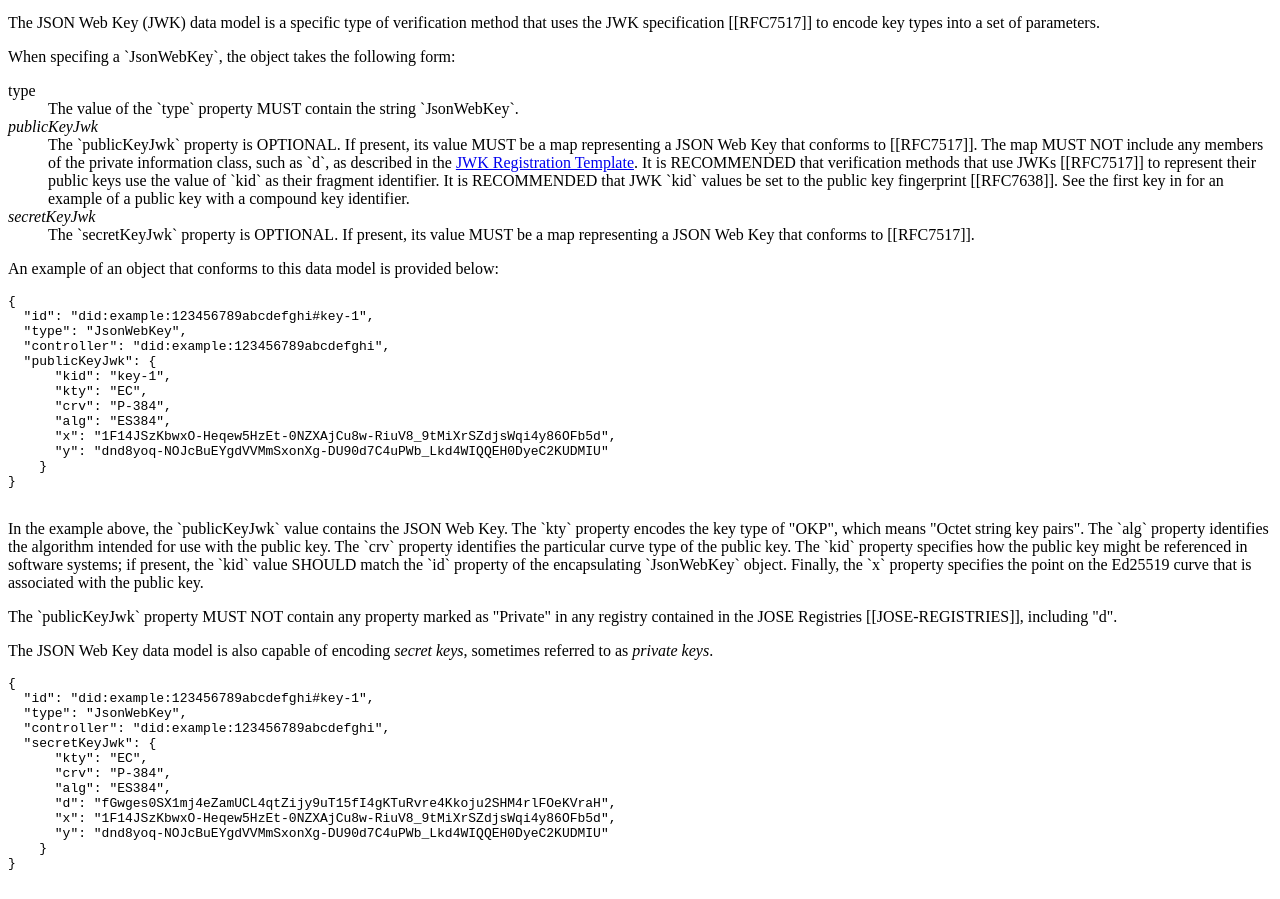
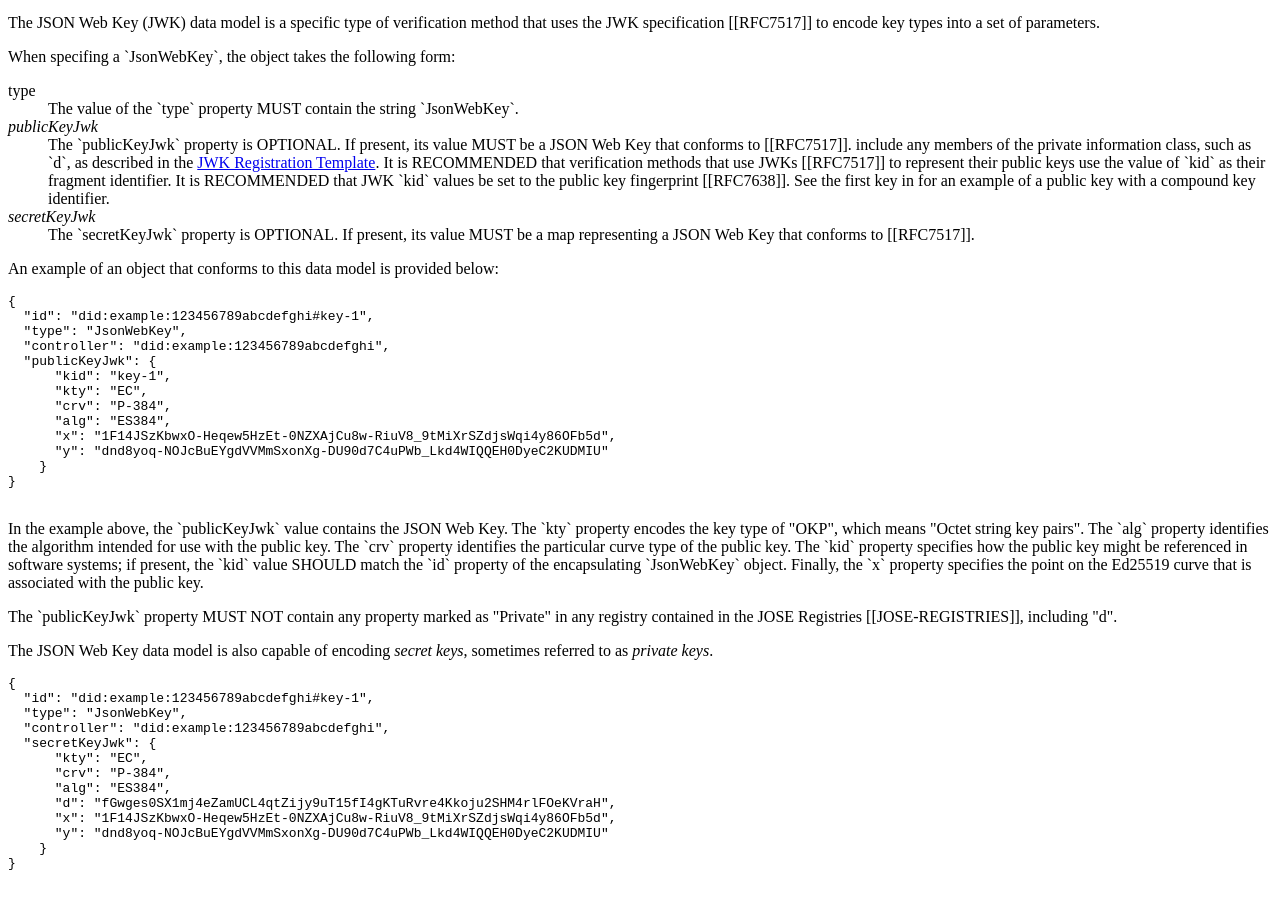
Before and after one commit to w3c/vc-jose-cose, a plain HTML site: page index.html in a window 1280 px wide. Shown: the part 6020-6919 px from the top of the page. Drawn offline with Linux system fonts and the light colour scheme; a script that the page names is missing.

Commit message:
Update index.html
Co-authored-by: Ted Thibodeau Jr <tthibodeau@openlinksw.com>

```diff
--- a/index.html
+++ b/index.html
@@ -809,8 +809,7 @@ The value of the `type` property MUST contain the string `JsonWebKey`.
               <dt><dfn class="lint-ignore">publicKeyJwk</dfn></dt>
               <dd>
 The `publicKeyJwk` property is OPTIONAL. If present, its value MUST
-be a <a data-cite="INFRA#ordered-map">map</a> representing a JSON Web Key that
-conforms to [[RFC7517]]. The <a data-cite="INFRA#ordered-map">map</a> MUST NOT
+be a JSON Web Key that conforms to [[RFC7517]].
 include any members of the private information class, such as `d`, as described
 in the <a href="https://tools.ietf.org/html/rfc7517#section-8.1.1">JWK
 Registration Template</a>. It is RECOMMENDED that verification methods that use
```
